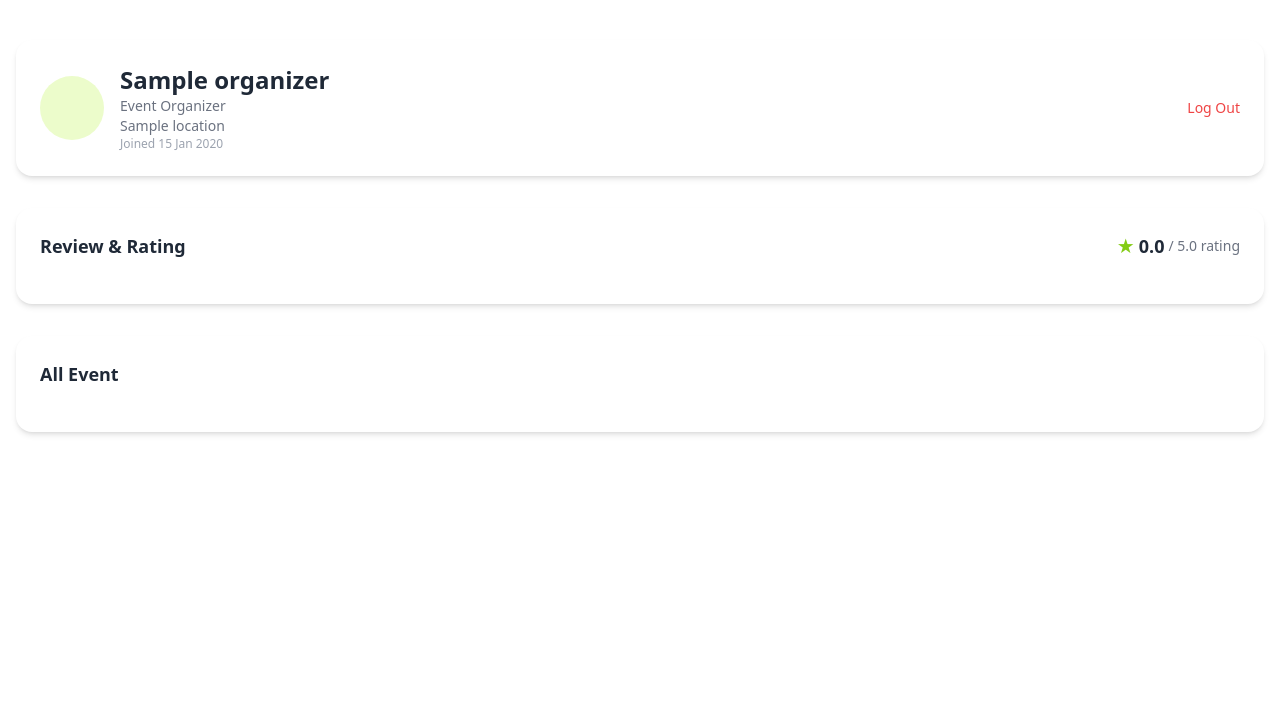
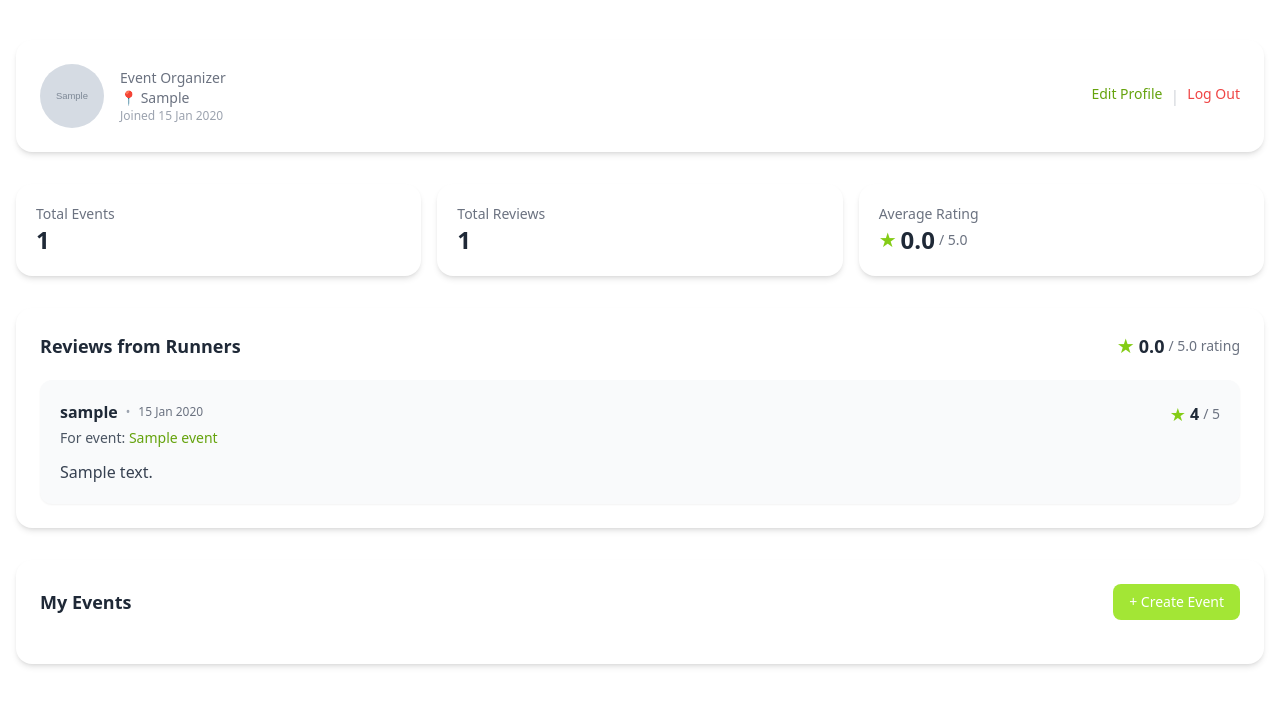
Before and after one commit to pbp-kelompok-e8/spot-runner, a Django app: template apps/event_organizer/templates/profile.html in a window 1280 px wide. Shown: the top 706 px of the page. Run offline with Django 5.2, Linux system fonts and the light colour scheme; tables that the repository leaves empty hold one stand-in row (values such as "Sample post"); the template is opened without the code that fills it: values that come from a table or form of the project are taken from there, most other values are stand-ins (such as "Sample title", 1, 10 or a date in 2020); grey boxes marked "Sample" are stand-in pictures; parts of the project's set-up code (start-up, migrations or seed data) failed here and were passed over; some libraries are stand-ins or nearby versions.

Commit message:
update models.py, views.py, urls.py

```diff
--- a/apps/event_organizer/templates/profile.html
+++ b/apps/event_organizer/templates/profile.html
@@ -10,24 +10,57 @@
   <div class="bg-white rounded-2xl shadow-md p-6 mb-8">
     <div class="flex flex-col md:flex-row md:items-center justify-between">
       <div class="flex items-center space-x-4">
+        <!-- Profile Picture -->
+        {% if organizer.profile_picture %}
+        <img src="{{ organizer.profile_picture.url }}" alt="Profile" class="w-16 h-16 rounded-full object-cover">
+        {% else %}
         <div class="w-16 h-16 rounded-full bg-lime-100 flex items-center justify-center text-lime-600 font-bold text-xl">
           {{ user.username|slice:":1"|upper }}
         </div>
+        {% endif %}
+
         <div>
-          <h2 class="text-2xl font-semibold text-gray-800">{{ organizer.name }}</h2>
+          <h2 class="text-2xl font-semibold text-gray-800">{{ user.username }}</h2>
           <p class="text-gray-500 text-sm">Event Organizer</p>
-          <p class="text-gray-500 text-sm">{{ organizer.location }}</p>
+          {% if organizer.base_location %}
+          <p class="text-gray-500 text-sm">📍 {{ organizer.base_location }}</p>
+          {% endif %}
           <p class="text-gray-400 text-xs">Joined {{ organizer.created_at|date:"d M Y" }}</p>
         </div>
       </div>
-      <a href="{% url 'logout' %}" class="text-sm text-red-500 hover:underline mt-4 md:mt-0">Log Out</a>
+
+      <div class="flex space-x-2 mt-4 md:mt-0">
+        <a href="{% url 'event_organizer:edit_profile' %}" class="text-sm text-lime-600 hover:underline">Edit Profile</a>
+        <span class="text-gray-300">|</span>
+        <a href="{% url 'logout' %}" class="text-sm text-red-500 hover:underline">Log Out</a>
+      </div>
+    </div>
+  </div>
+
+  <!-- Statistics Section (Optional) -->
+  <div class="grid grid-cols-1 md:grid-cols-3 gap-4 mb-8">
+    <div class="bg-white rounded-2xl shadow-md p-5">
+      <h4 class="text-gray-500 text-sm">Total Events</h4>
+      <p class="text-2xl font-bold text-gray-800">{{ events.count }}</p>
+    </div>
+    <div class="bg-white rounded-2xl shadow-md p-5">
+      <h4 class="text-gray-500 text-sm">Total Reviews</h4>
+      <p class="text-2xl font-bold text-gray-800">{{ reviews.count }}</p>
+    </div>
+    <div class="bg-white rounded-2xl shadow-md p-5">
+      <h4 class="text-gray-500 text-sm">Average Rating</h4>
+      <div class="flex items-center">
+        <span class="text-lime-500 text-xl mr-1">★</span>
+        <p class="text-2xl font-bold text-gray-800">{{ avg_rating|default:"0.0" }}</p>
+        <span class="text-sm text-gray-500 ml-1">/ 5.0</span>
+      </div>
     </div>
   </div>
 
   <!-- Review & Rating Section -->
   <div class="bg-white rounded-2xl shadow-md p-6 mb-8">
     <div class="flex items-center justify-between mb-5">
-      <h3 class="text-lg font-semibold text-gray-800">Review & Rating</h3>
+      <h3 class="text-lg font-semibold text-gray-800">Reviews from Runners</h3>
       <div class="flex items-center">
         <span class="text-lime-500 text-xl mr-1">★</span>
         <span class="font-semibold text-gray-800 text-lg">{{ avg_rating|default:"0.0" }}</span>
@@ -35,23 +68,51 @@
       </div>
     </div>
 
-    <div class="grid md:grid-cols-3 sm:grid-cols-2 gap-4">
+    <div id="reviewContainer" class="space-y-4">
       {% for review in reviews %}
-        {% include 'reviews/review_card.html' with review=review %}
+      <div class="bg-gray-50 rounded-xl shadow-sm p-5">
+        <div class="flex items-start justify-between">
+          <div class="flex-1">
+            <div class="flex items-center space-x-2">
+              <h4 class="text-base font-semibold text-gray-800">{{ review.runner.user.username }}</h4>
+              <span class="text-xs text-gray-400">•</span>
+              <span class="text-xs text-gray-500">{{ review.created_at|date:"d M Y" }}</span>
+            </div>
+            <p class="text-sm text-gray-600 mt-1">For event: <span class="font-medium text-lime-600">{{ review.event.name }}</span></p>
+            {% if review.review_text %}
+            <p class="text-gray-700 mt-3">{{ review.review_text }}</p>
+            {% endif %}
+          </div>
+          <div class="flex items-center ml-4">
+            <span class="text-lime-500 text-lg mr-1">★</span>
+            <span class="font-semibold text-gray-800">{{ review.rating }}</span>
+            <span class="text-sm text-gray-500 ml-1">/ 5</span>
+          </div>
+        </div>
+      </div>
       {% empty %}
-        <p class="text-gray-500">No reviews yet for your events.</p>
+      <p class="text-gray-500 text-center py-8">No reviews yet for your events.</p>
       {% endfor %}
     </div>
   </div>
 
   <!-- All Event Section -->
   <div class="bg-white rounded-2xl shadow-md p-6">
-    <h3 class="text-lg font-semibold text-gray-800 mb-5">All Event</h3>
+    <div class="flex items-center justify-between mb-5">
+      <h3 class="text-lg font-semibold text-gray-800">My Events</h3>
+      <a href="{% url 'event:create_event' %}" class="px-4 py-2 bg-lime-400 text-white text-sm rounded-lg hover:bg-lime-500 transition">
+        + Create Event
+      </a>
+    </div>
+
     <div class="grid md:grid-cols-2 lg:grid-cols-3 gap-5">
       {% for event in events %}
         {% include 'events/event_card.html' with event=event %}
       {% empty %}
-        <p class="text-gray-500">You haven’t created any events yet.</p>
+        <div class="col-span-full text-center py-8">
+          <p class="text-gray-500 mb-4">You haven't created any events yet.</p>
+          <a href="{% url 'event:create_event' %}" class="text-lime-600 hover:underline">Create your first event →</a>
+        </div>
       {% endfor %}
     </div>
   </div>
--- a/apps/event_organizer/urls.py
+++ b/apps/event_organizer/urls.py
@@ -1,6 +1,10 @@
+# apps/event_organizer/urls.py
 from django.urls import path
 from . import views
 
+app_name = 'event_organizer'
+
 urlpatterns = [
-    path('', views.index, name='event_organizer_index'),
+    path('profile/', views.event_organizer_profile, name='profile'),
+    path('profile/edit/', views.edit_profile, name='edit_profile'),
 ]
--- a/apps/review/models.py
+++ b/apps/review/models.py
@@ -1,13 +1,43 @@
+# apps/review/models.py
+
 from django.db import models
-from django.contrib.auth.models import User
+from django.conf import settings
 from apps.event.models import Event
+from apps.main.models import Runner
+from apps.event_organizer.models import EventOrganizer
+
 
 class Review(models.Model):
-    user = models.ForeignKey(User, on_delete=models.CASCADE)
-    event = models.ForeignKey(Event, on_delete=models.CASCADE)
+    # Runner yang memberikan review (relasi ke Runner model)
+    runner = models.ForeignKey(
+        Runner,
+        on_delete=models.CASCADE,
+        related_name='reviews'
+    )
+
+    # Event yang direview
+    event = models.ForeignKey(
+        Event,
+        on_delete=models.CASCADE,
+        related_name='reviews'
+    )
+
+    # Event Organizer yang menerima review
+    event_organizer = models.ForeignKey(
+        EventOrganizer,
+        on_delete=models.CASCADE,
+        related_name='received_reviews'
+    )
+
+    # Rating dan konten review
     rating = models.PositiveIntegerField(default=0)
     review_text = models.TextField(blank=True)
     created_at = models.DateTimeField(auto_now_add=True)
 
     def __str__(self):
-        return f"Review by {self.user.username} for {self.event.name}"
+        return f"Review by {self.runner.user.username} for {self.event.name}"
+
+    class Meta:
+        ordering = ['-created_at']
+        # Optional: Pastikan satu runner hanya bisa review satu event sekali
+        unique_together = ['runner', 'event']
--- a/apps/review/templates/review_card.html
+++ b/apps/review/templates/review_card.html
@@ -1,12 +1,13 @@
 <div id="reviewContainer">
   {% for review in reviews %}
   <div class="bg-white rounded-2xl shadow-md p-5 mb-4">
-    <h3 class="text-lg font-semibold text-gray-800">{{ review.user.username }}</h3>
-    <p class="text-gray-600 mt-2">{{ review.review_text }}</p>
+    <h3 class="text-lg font-semibold text-gray-800">{{ review.runner.user.username }}</h3>
+    <p class="text-gray-600 mt-2">{{ review.review_text|default:"No comment" }}</p>
     <div class="flex items-center mt-3">
       <span class="text-lime-500 text-lg mr-1">★</span>
       <span class="font-semibold text-gray-800">{{ review.rating }}</span>
       <span class="text-sm text-gray-500 ml-1">/ 5</span>
+      <span class="text-xs text-gray-400 ml-auto">{{ review.created_at|date:"d M Y" }}</span>
     </div>
   </div>
   {% empty %}
--- a/apps/review/urls.py
+++ b/apps/review/urls.py
@@ -1,6 +1,10 @@
+# apps/review/urls.py
+
 from django.urls import path
 from . import views
 
+app_name = 'review'  # Namespace untuk app review
+
 urlpatterns = [
-    path('', views.index, name='review_index'),
+    path('create/', views.create_review, name='create_review'),
 ]
```
Also changed, not shown: apps/event_organizer/views.py (+40 -5 lines), apps/review/templates/review_modal.html (+25 -4 lines), apps/review/views.py (+57 -5 lines).
